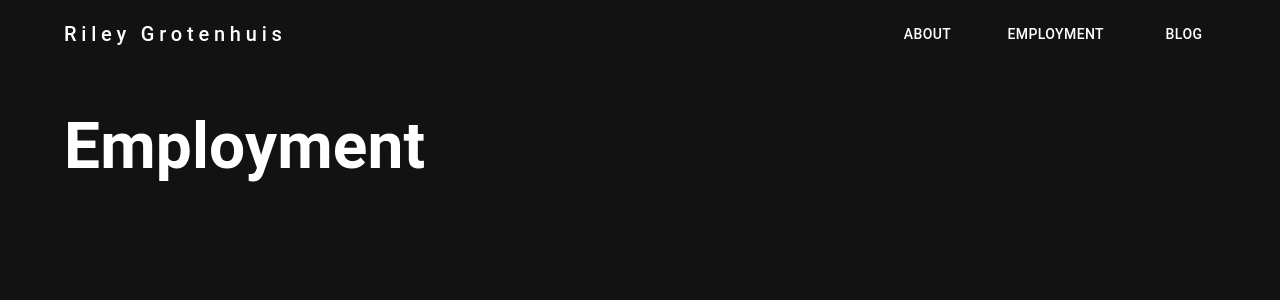
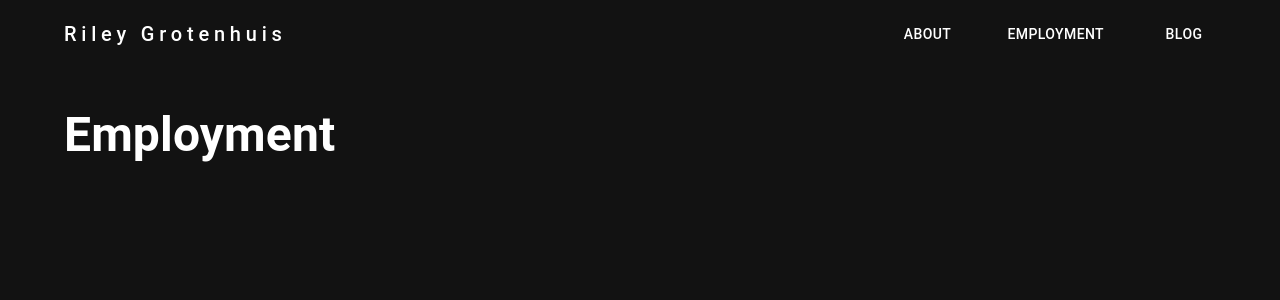
Before and after one commit to rileygrotenhuis/rileygrotenhuis.com, a Next.js app: page /employment in a window 1280 px wide. Shown: the top 300 px of the page. Built offline with nearby package versions, Linux system fonts and the light colour scheme.

Commit message:
feat: blank out the blog and employment index pages.

```diff
--- a/app/blog/page.jsx
+++ b/app/blog/page.jsx
@@ -5,9 +5,9 @@ import { Grid, Typography } from "@mui/material";
 
 export default function Blog() {
 	return (
-		<Grid container spacing={1}>
-			<Grid item xs={12}>
-				<Typography variant="heroTitle">Blog</Typography>
+		<Grid container>
+			<Grid item>
+				<Typography variant="pageTitle">Blog</Typography>
 			</Grid>
 		</Grid>
 	);
--- a/app/employment/page.jsx
+++ b/app/employment/page.jsx
@@ -5,9 +5,9 @@ import { Grid, Typography } from "@mui/material";
 
 export default function Employment() {
 	return (
-		<Grid container spacing={1}>
-			<Grid item xs={12}>
-				<Typography variant="heroTitle">Employment</Typography>
+		<Grid container>
+			<Grid item>
+				<Typography variant="pageTitle">Employment</Typography>
 			</Grid>
 		</Grid>
 	);
```
